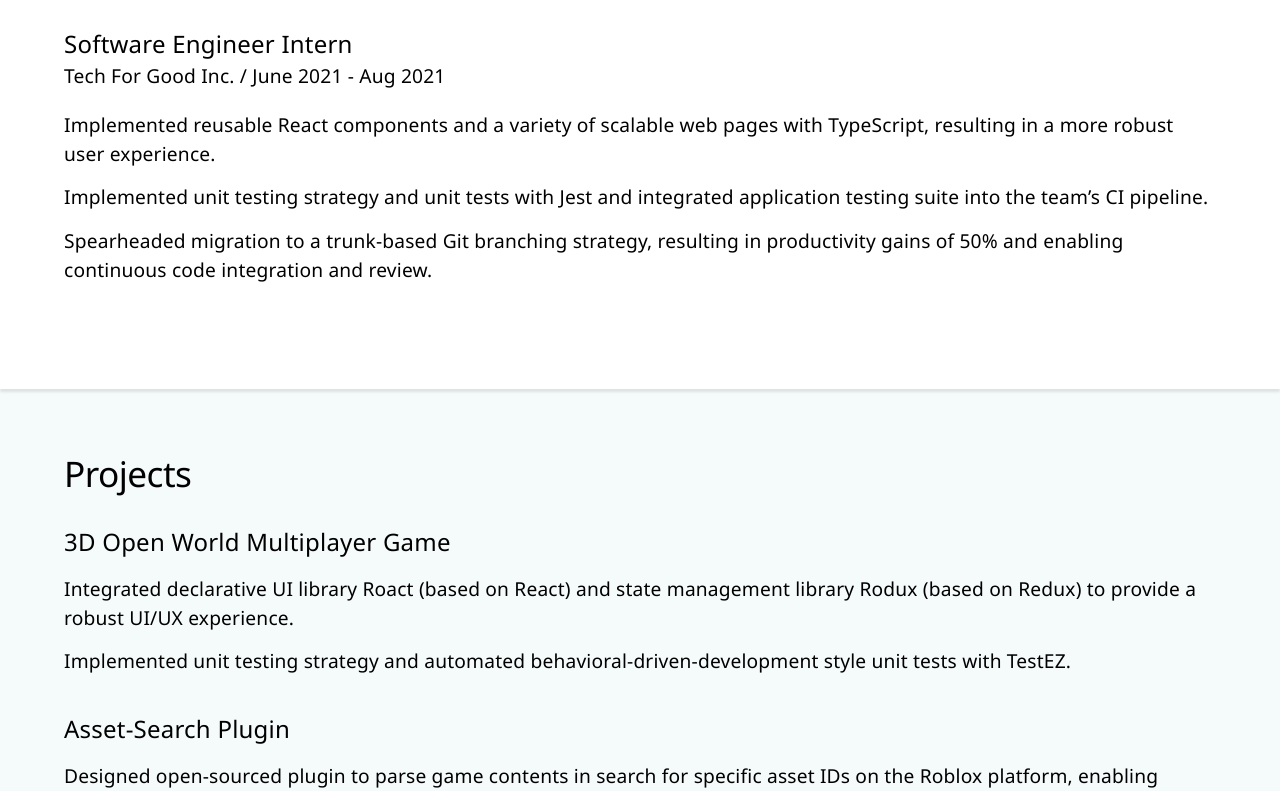
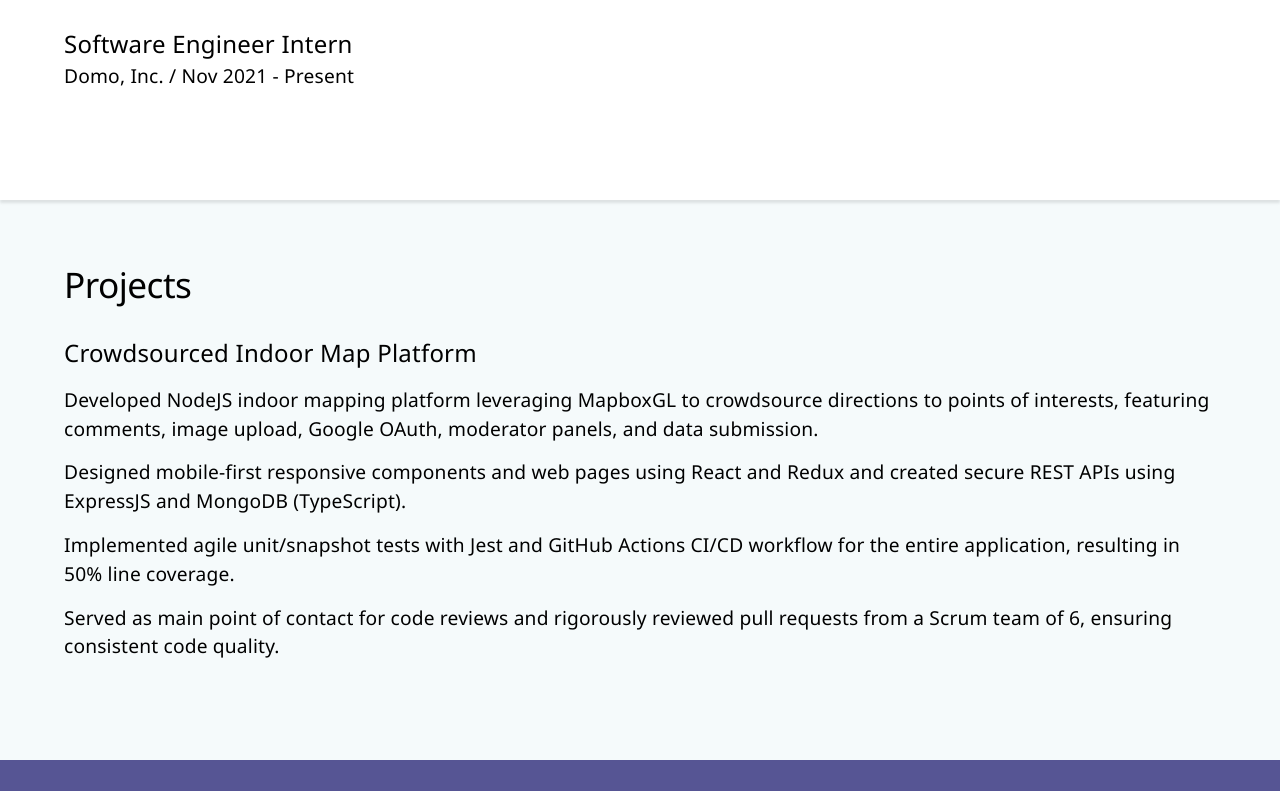
Before and after one commit to chriscerie/chriscerie.github.io, a React (Create React App) app: page / in a window 1280 px wide. Shown: the part 1329-2120 px from the top of the page. Built offline with nearby package versions, Linux system fonts and the light colour scheme.

Commit message:
Update experience

```diff
--- a/src/App/pages/About/index.tsx
+++ b/src/App/pages/About/index.tsx
@@ -33,13 +33,13 @@ function About(props: { aboutRef: React.RefObject<HTMLDivElement> }) {
           tackle new and exciting problems!
         </Typography>
         <Typography className={classes.body1} variant="body1">
-          <br/>Languages<br/>C++, TypeScript/JavaScript, Lua, Java
+          <br/>Languages<br/>C++, TypeScript, JavaScript, Java, Lua
         </Typography>
         <Typography className={classes.body1} variant="body1">
-          <br/>Frameworks and Tools<br/>React, Git, Bash/Shell
+          <br/>Front-End:<br/>React, Redux
         </Typography>
         <Typography className={classes.body1} variant="body1">
-          <br/>Operating Systems<br/>Linux (Ubuntu), Windows
+          <br/>Back-End<br/>Node.js, Express.js, MongoDB
         </Typography>
       </Container>
     </div>
--- a/src/App/pages/Employment/index.tsx
+++ b/src/App/pages/Employment/index.tsx
@@ -30,12 +30,8 @@ function Employment(props: { employmentRef: React.RefObject<HTMLDivElement> }) {
         </Typography>
         <EmploymentEntry
           position="Software Engineer Intern"
-          company="Tech For Good Inc. / June 2021 - Aug 2021"
-          description={[
-            "Implemented reusable React components and a variety of scalable web pages with TypeScript, resulting in a more robust user experience.",
-            "Implemented unit testing strategy and unit tests with Jest and integrated application testing suite into the team’s CI pipeline.",
-            "Spearheaded migration to a trunk-based Git branching strategy, resulting in productivity gains of 50% and enabling continuous code integration and review.",
-          ]}
+          company="Domo, Inc. / Nov 2021 - Present"
+          description={[]}
         />
       </Container>
     </div>
--- a/src/App/pages/Projects/index.tsx
+++ b/src/App/pages/Projects/index.tsx
@@ -29,24 +29,12 @@ function Projects(props: { projectsRef: React.RefObject<HTMLDivElement> }) {
           Projects
         </Typography>
         <ProjectEntry
-          projectName="3D Open World Multiplayer Game"
+          projectName="Crowdsourced Indoor Map Platform"
           description={[
-            "Integrated declarative UI library Roact (based on React) and state management library Rodux (based on Redux) to provide a robust UI/UX experience.",
-            "Implemented unit testing strategy and automated behavioral-driven-development style unit tests with TestEZ.",
-          ]}
-        />
-        <ProjectEntry
-          projectName="Asset-Search Plugin"
-          description={[
-            "Designed open-sourced plugin to parse game contents in search for specific asset IDs on the Roblox platform, enabling memory optimizations for inefficient assets.",
-            "Achieved over 1000 sales, contributing to significant productivity gains and memory optimization.",
-          ]}
-        />
-        <ProjectEntry
-          projectName="Convolutional Neural Network"
-          description={[
-            "Trained 400k images from Google’s Quick Draw image database using Python to predict whether a 28x28 sketch is an airplane, car, or clock.",
-            "Configured model to 5 epochs with batch sizes of 50, resulting in a validation accuracy of 98.7%.",
+            "Developed NodeJS indoor mapping platform leveraging MapboxGL to crowdsource directions to points of interests, featuring comments, image upload, Google OAuth, moderator panels, and data submission.",
+            "Designed mobile-first responsive components and web pages using React and Redux and created secure REST APIs using ExpressJS and MongoDB (TypeScript).",
+            "Implemented agile unit/snapshot tests with Jest and GitHub Actions CI/CD workflow for the entire application, resulting in 50% line coverage.",
+            "Served as main point of contact for code reviews and rigorously reviewed pull requests from a Scrum team of 6, ensuring consistent code quality.",
           ]}
         />
       </Container>
```
